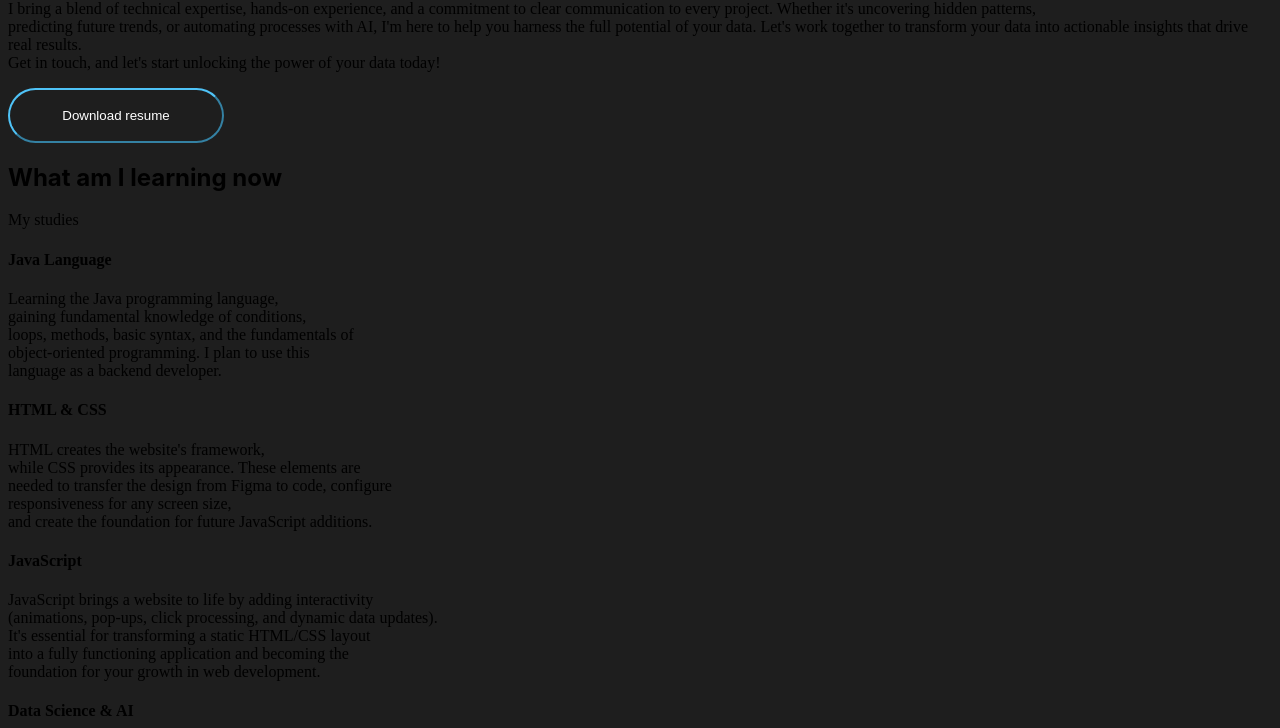
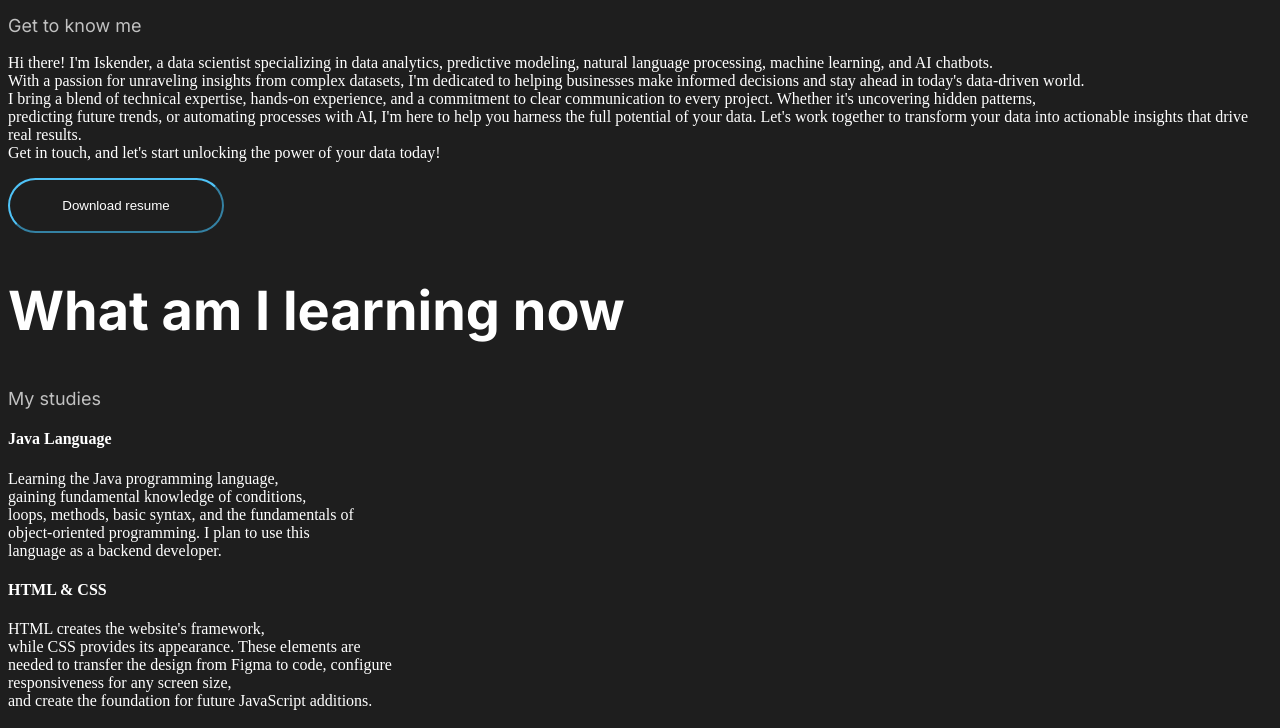
Before and after one commit to IskenderDU/Portfolio, a plain HTML site: page index.html in a window 1280 px wide. Shown: the part 426-1154 px from the top of the page. Drawn offline with Linux system fonts and the light colour scheme.

Commit message:
20th October

```diff
--- a/index.html
+++ b/index.html
@@ -6,6 +6,7 @@
     <title>Portfolio</title>
     <link rel="stylesheet" href="style.css">
 
+    <div> <!--Шрифты-->
     <link rel="preconnect" href="https://fonts.googleapis.com">
     <link rel="preconnect" href="https://fonts.gstatic.com" crossorigin>
     <link href="https://fonts.googleapis.com/css2?family=Oleo+Script:wght@400;700&display=swap" rel="stylesheet">
@@ -13,6 +14,11 @@
     <link rel="preconnect" href="https://fonts.googleapis.com">
     <link rel="preconnect" href="https://fonts.gstatic.com" crossorigin>
     <link href="https://fonts.googleapis.com/css2?family=Montserrat:ital,wght@0,100..900;1,100..900&display=swap" rel="stylesheet">
+
+    <link rel="preconnect" href="https://fonts.googleapis.com">
+    <link rel="preconnect" href="https://fonts.gstatic.com" crossorigin>
+    <link href="https://fonts.googleapis.com/css2?family=Inter:ital,opsz,wght@0,14..32,100..900;1,14..32,100..900&display=swap" rel="stylesheet">
+    </div>
 </head>
 <body>
     <header>
@@ -31,7 +37,7 @@
 
          <section id="About">
             <h2>About me</h2>
-             <p><small>Get to know me</small></p>
+             <p class="description">Get to know me</p>
              <p>Hi there! I'm Iskender, a data scientist specializing in data analytics, predictive modeling, natural language processing, machine learning, and AI chatbots. <br>
                  With a passion for unraveling insights from complex datasets, I'm dedicated to helping businesses make informed decisions and stay ahead in today's data-driven world. <br>
 
@@ -45,7 +51,7 @@ Let's work together to transform your data into actionable insights that drive r
 
          <section id="Studies">
             <h2>What am I learning now</h2>
-            <p>My studies</p>
+            <p class="description">My studies</p>
             <div class="top-row"> <!--Верхняя строка карточек-->
             <div> <!-- Первая карточка-->
                 <h4>Java Language</h4>
@@ -100,7 +106,7 @@ Let's work together to transform your data into actionable insights that drive r
 
          <section id="Projects">
             <h2>Projects</h2>
-            <p>Some of my work</p>
+            <p class="description">Some of my work</p>
             <p id="buttons"><button>Java</button> <button>Web Developing</button></p>
             <div>    <!--Верхняя строка таблицы-->
                 <div>    <!--Первая вкладка-->
@@ -145,7 +151,7 @@ Let's work together to transform your data into actionable insights that drive r
 
          <section id="Contacts">
             <h2>Get In Touch</h2>
-            <p><small>Lets work together</small></p>
+            <p class="description">Lets work together</p>
             <fieldset>
                 <p><label for="Name">Name</label><br>
                 <input type="text" id="Name" name="Name" size="70" placeholder="     Full name"></p>
--- a/style.css
+++ b/style.css
@@ -1,5 +1,7 @@
+
 body {
      background-color: #1e1e1e;
+     color: white;
 }
 
 #My-name {
@@ -18,6 +20,7 @@ body {
 h2 {
    font-family: Inter;
    font-weight: bolder;
+   font-size: 54px;
 }
 
 #buttons {
@@ -32,3 +35,13 @@ h2 {
     height: 55px;
     width: 216px;
 }
+
+input {
+    background-color: #1e1e1e;
+}
+
+.description {
+    font-family: Inter;
+    font-size: 18px;
+    color: #c1c1c1;
+}
```
